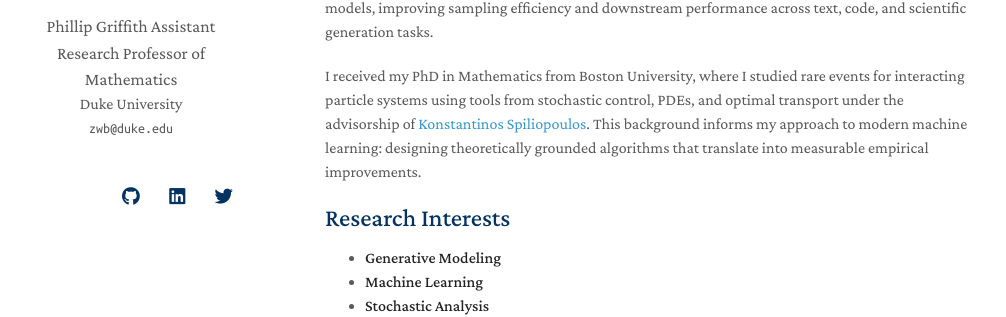
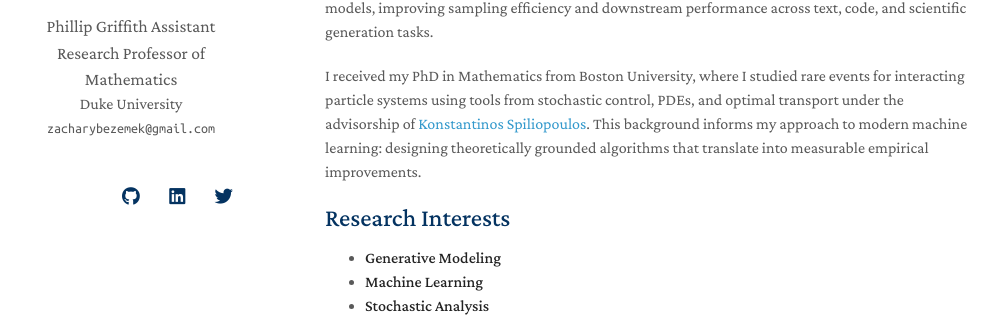
Before and after one commit to bezemekz/home, a Jekyll site: the page built from index.md, in a window 1280 px wide. Shown: the part 253-570 px from the top of the page, without its empty margins (145-1151 px from the left). Built offline with Jekyll 4.4.1, drawn with Linux system fonts in a browser that asks for light colours; a style sheet for code colours, icons or effects is not loaded; our own code applies the rules of GitHub Pages for plain Markdown files.

Commit message:
update to personal email

```diff
--- a/_config.yml
+++ b/_config.yml
@@ -2,7 +2,7 @@
 title: Zachary Bezemek
 position: Phillip Griffith Assistant Research Professor of Mathematics
 affiliation: Duke University
-email: zwb@duke.edu
+email: zacharybezemek@gmail.com
 
 # Search Engine Optimization (SEO)
 # The following information is used to improve the website traffic from search engines, e.g., Google.
```
Also changed, not shown: 1 other file.
